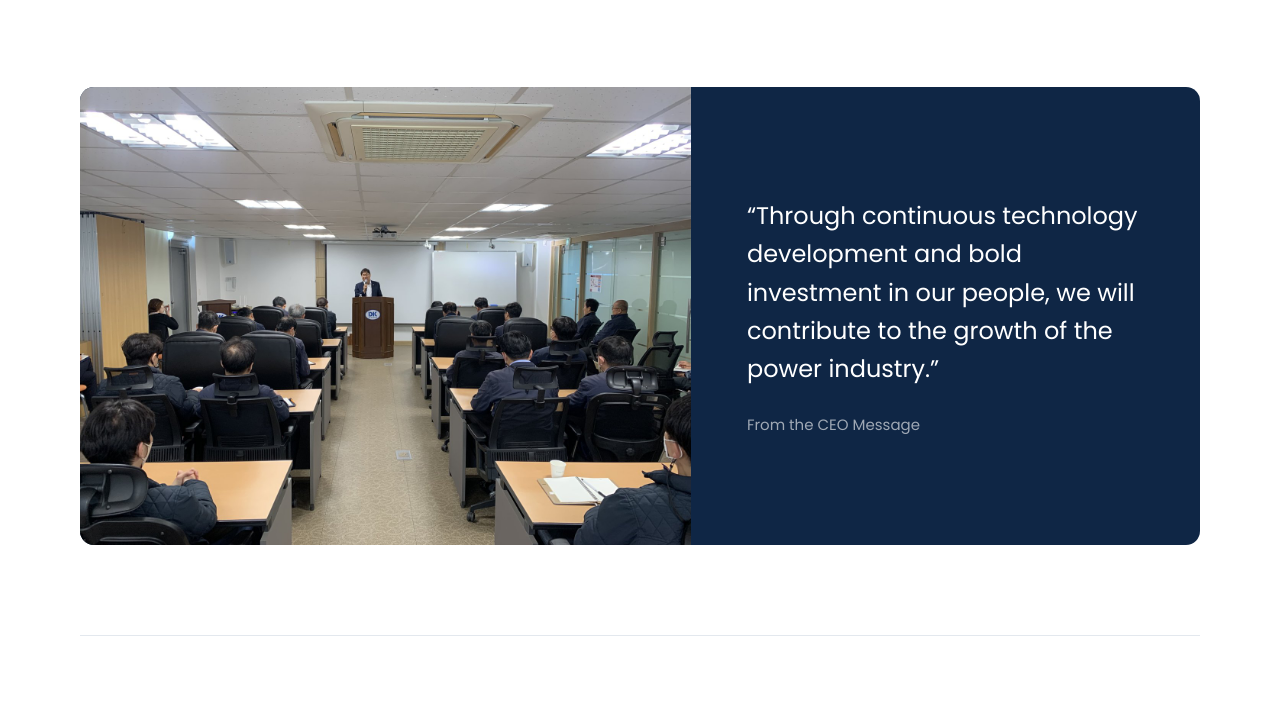
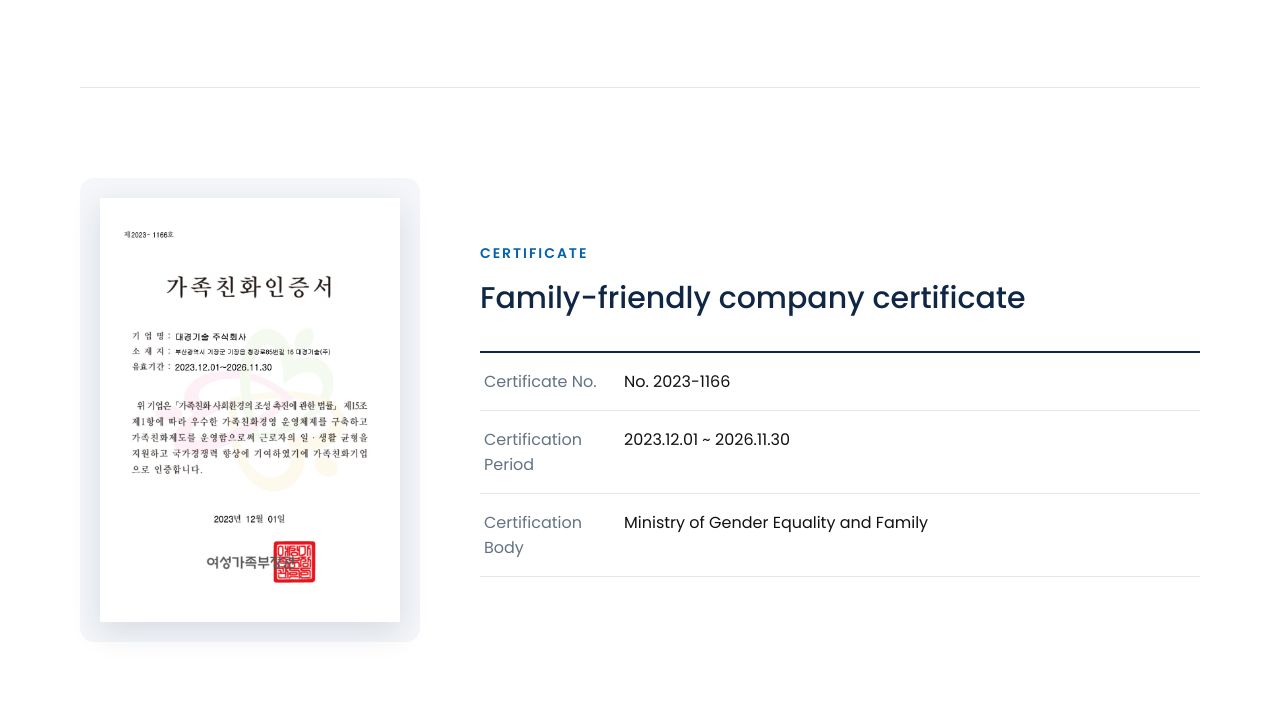
Before and after one commit to minhthutruong1006/DK-engineering, a plain HTML site: page en/talent.html in a window 1280 px wide. Shown: the part 1511-2234 px from the top of the page. Drawn offline with Linux system fonts and the light colour scheme.

Commit message:
인재경영 CEO 인용 블록 삭제
Co-Authored-By: Claude Opus 5.5 <noreply@anthropic.com>

```diff
--- a/en/talent.html
+++ b/en/talent.html
@@ -104,13 +104,6 @@
         <li class="ani"><span class="no">01</span><strong>Developing Technical Talent</strong><p>Through our corporate R&amp;D center founded in 2013, we have carried out 19 national R&amp;D projects and grown our research team.</p></li>
         <li class="ani"><span class="no">02</span><strong>Family-Friendly Management</strong><p>We hold Family-Friendly Certification as a company that supports work–family balance.</p></li>
       </ul>
-      <figure class="smQuote ani">
-        <div class="img"><img src="../assets/img/talent-meeting.jpg" alt="DK ENGINEERING all-hands meeting" loading="lazy"></div>
-        <blockquote>
-          <p>“Through continuous technology development and bold investment in our people, we will contribute to the growth of the power industry.”</p>
-          <cite>From the CEO Message</cite>
-        </blockquote>
-      </figure>
       <div class="smCert ani">
         <div class="img"><img src="../assets/img/cert-family.jpg" alt="Family-friendly company certificate" loading="lazy"></div>
         <div class="info">
```
Also changed, not shown: talent.html (+0 -7 lines), assets/img/talent-meeting.jpg (deleted).
